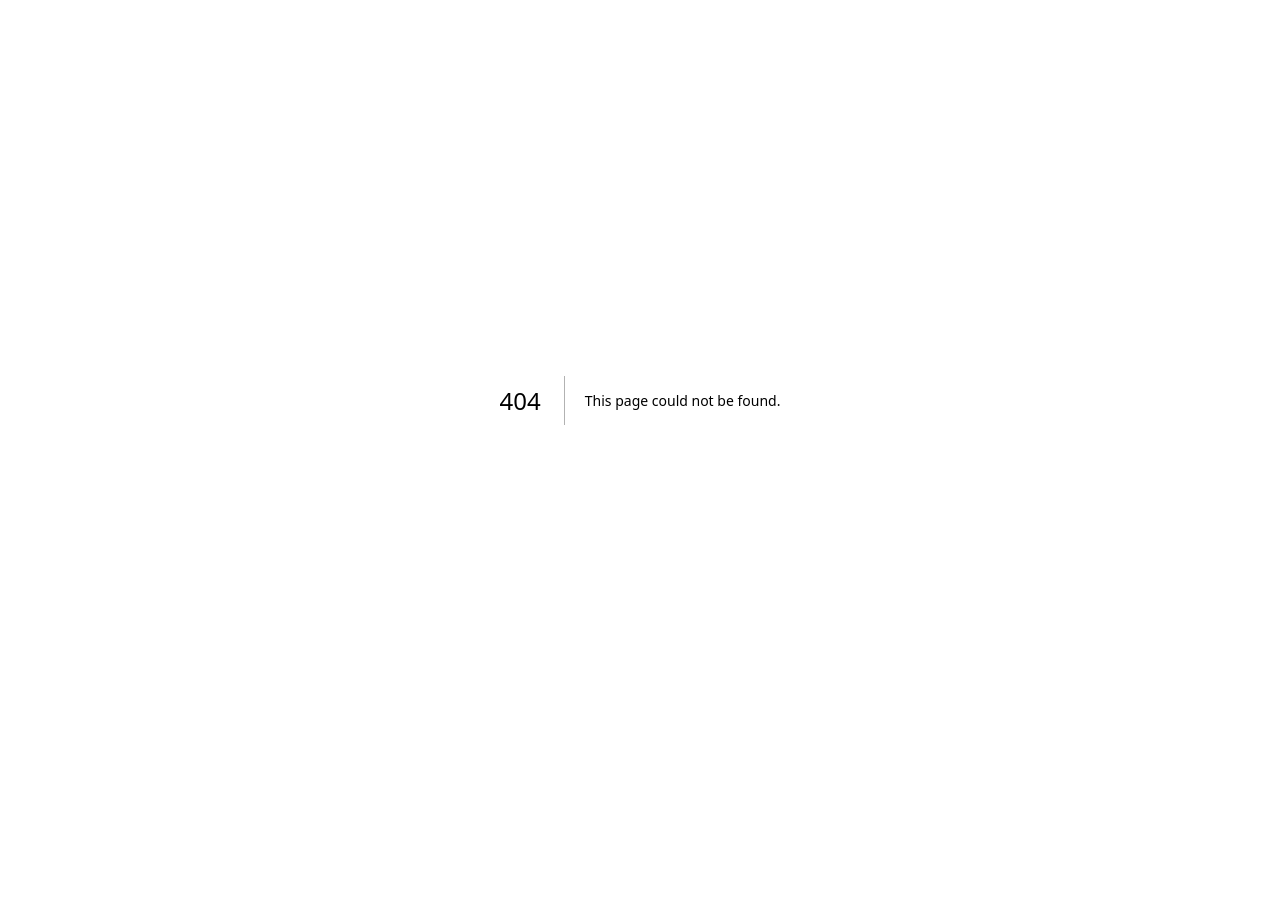
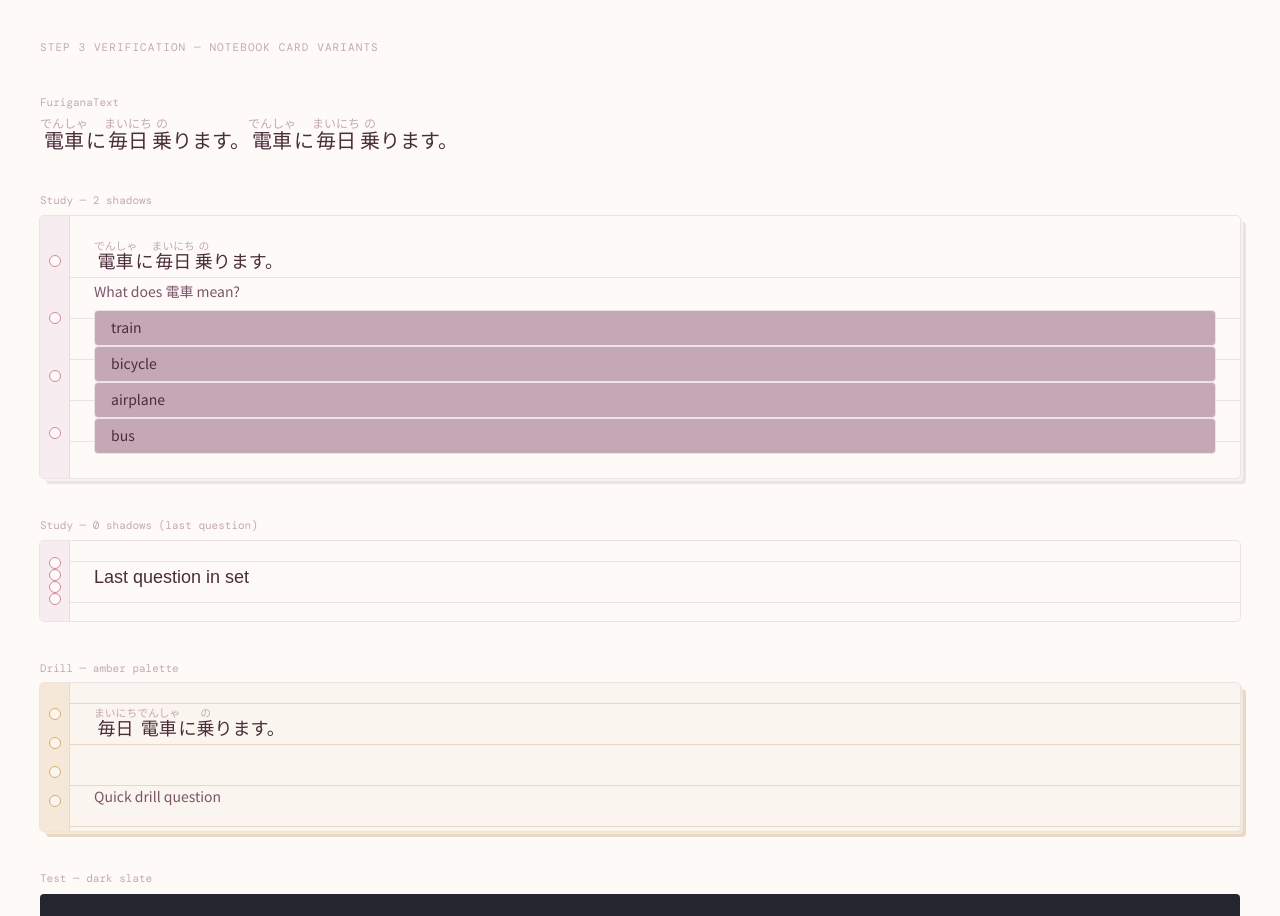
Before and after one commit to S-Osman4/Kotoba, a Next.js app: page /step3-verify in a window 1280 px wide. Before the commit this address had no page. Shown: the top 916 px of the page. Before the commit the page ends 800 px from the top, so only its background shows below. Built offline with nearby package versions, Linux system fonts and the light colour scheme.

Commit message:
feat(card): add temporary step3-verify page for visual card variant check

```diff
--- /dev/null
+++ b/app/step3-verify/page.tsx
@@ -0,0 +1,140 @@
+// app/step3-verify/page.tsx
+"use client";
+import NotebookCard from '@/components/question/NotebookCard'
+import NotebookSkeleton from '@/components/question/NotebookSkeleton'
+import NotebookError from '@/components/question/NotebookError'
+import FuriganaText from '@/components/question/FuriganaText'
+
+export default function Step3Verify() {
+    const sampleMap = {
+        '電車': 'でんしゃ',
+        '乗': 'の',
+        '毎日': 'まいにち',
+    }
+
+    return (
+        <main className="min-h-screen bg-paper p-6 sm:p-10 space-y-10">
+
+            <h1 className="font-mono text-xs text-anko-light uppercase tracking-widest">
+                Step 3 verification — notebook card variants
+            </h1>
+
+            {/* ── FuriganaText ── */}
+            <section className="space-y-2">
+                <h2 className="font-mono text-xs text-anko-light">FuriganaText</h2>
+                <FuriganaText
+                    text="電車に毎日乗ります。"
+                    furiganaMap={sampleMap}
+                    className="font-serif text-3xl text-anko notebook-stem]"
+                />
+                <FuriganaText
+                    text="電車に毎日乗ります。"
+                    furiganaMap={sampleMap}
+                    className="font-serif text-3xl text-anko notebook-stem"
+                    rtClassName="text-sakura"
+                />
+            </section>
+
+            {/* ── Study variant (2 shadow layers) ── */}
+            <section className="space-y-2">
+                <h2 className="font-mono text-xs text-anko-light">Study — 2 shadows</h2>
+                <NotebookCard variant="study" shadowLayers={2}>
+
+                    {/* Stem — notebook-stem gives line-height:2 so furigana has room
+        and the text baseline sits on the ruled line */}
+                    <FuriganaText
+                        text="電車に毎日乗ります。"
+                        furiganaMap={sampleMap}
+                        className="font-serif text-2xl text-anko block notebook-stem"
+                    />
+
+                    {/* Instruction — sits in its own 36px row */}
+                    <p className="font-sans text-md text-anko-mid h-9 flex items-center">
+                        What does 電車 mean?
+                    </p>
+
+                    {/* Choices — no gap between them.
+        Each choice is exactly h-9 (36px) = one ruled line cell.
+        flex items-center vertically centres the label within the cell.
+        The bottom border of each choice lands on a ruled line. */}
+                    <div>
+                        {['train', 'bicycle', 'airplane', 'bus'].map((c) => (
+                            <div
+                                key={c}
+                                className="
+            h-9 flex items-center px-4 rounded
+            border border-paper-3 bg-anko-light
+            font-sans text-md text-anko first:border-t
+
+          "
+                            >
+                                {c}
+                            </div>
+                        ))}
+                    </div>
+
+                </NotebookCard>
+            </section>
+
+            {/* ── Study variant (0 shadows — last question) ── */}
+            <section className="space-y-2">
+                <h2 className="font-mono text-xs text-anko-light">Study — 0 shadows (last question)</h2>
+                <NotebookCard variant="study" shadowLayers={0}>
+                    <p className="font-serif text-2xl text-anko ">Last question in set</p>
+                </NotebookCard>
+            </section>
+
+            {/* ── Drill variant ── */}
+            <section className="space-y-2">
+                <h2 className="font-mono text-xs text-anko-light">Drill — amber palette</h2>
+                <NotebookCard variant="drill" shadowLayers={2}>
+                    <FuriganaText
+                        text="毎日電車に乗ります。"
+                        furiganaMap={sampleMap}
+                        className="font-serif text-2xl text-anko block notebook-stem mb-11.25"
+                    />
+                    <p className="font-sans text-md text-anko-mid ">Quick drill question</p>
+                </NotebookCard>
+            </section>
+
+            {/* ── Test variant ── */}
+            <section className="space-y-2">
+                <h2 className="font-mono text-xs text-anko-light">Test — dark slate</h2>
+                <div className="bg-slate p-6 rounded">
+                    <NotebookCard variant="test" shadowLayers={1}>
+                        <FuriganaText
+                            text="電車に乗ります。"
+                            furiganaMap={sampleMap}
+                            className="font-serif text-2xl block notebook-stem mb-11.25 text-[#D8D4CE]"
+                        />
+                        <p className="font-sans text-md text-[#D8D4CE]">
+                            Test mode — no furigana in real use
+                        </p>
+                    </NotebookCard>
+                </div>
+            </section>
+
+            {/* ── Skeleton ── */}
+            <section className="space-y-2">
+                <h2 className="font-mono text-xs text-anko-light">Skeleton — loading state</h2>
+                <NotebookSkeleton />
+            </section>
+
+            {/* ── Error — one failure ── */}
+            <section className="space-y-2">
+                <h2 className="font-mono text-xs text-anko-light">Error — one failure (retry shown)</h2>
+                <NotebookError
+                    consecutiveFails={1}
+                    onRetry={() => alert('retry tapped')}
+                />
+            </section>
+
+            {/* ── Error — two failures ── */}
+            <section className="space-y-2">
+                <h2 className="font-mono text-xs text-anko-light">Error — two failures (no retry)</h2>
+                <NotebookError consecutiveFails={2} />
+            </section>
+
+        </main>
+    )
+}
```
